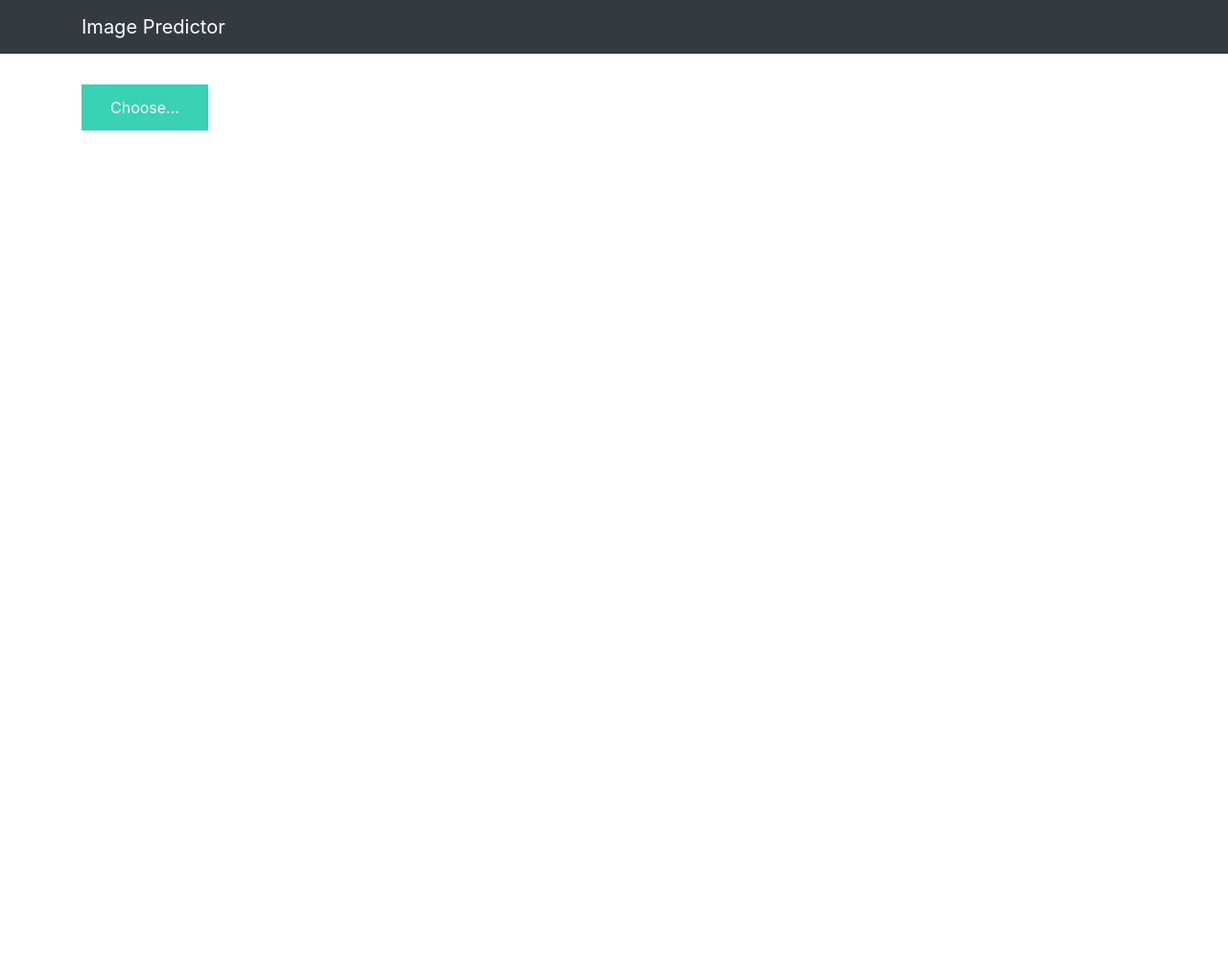
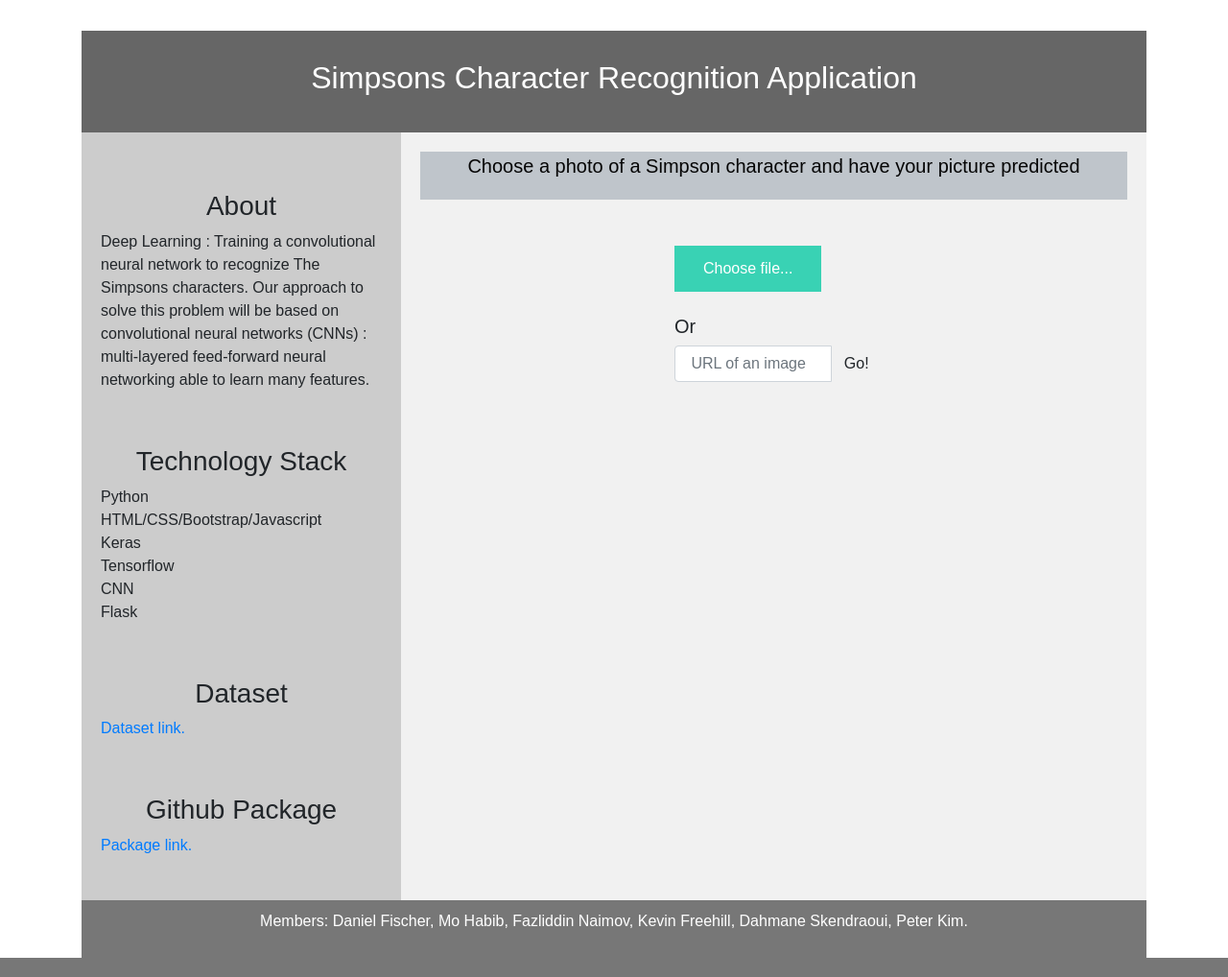
Before and after one commit to faznaimov/simpsons-classification, a Flask app: page / in a window 1280 px wide. Shown: the whole page at 96% size. Before the commit the page ends 136 px from the top, so only its background shows below. Run offline with Flask 2, Linux system fonts and the light colour scheme; some libraries are stand-ins or nearby versions.

Commit message:
frontend-update

```diff
--- a/static/css/main.css
+++ b/static/css/main.css
@@ -43,6 +43,73 @@ input[type="file"] {
     height: 50px;
     animation: spin 1s linear infinite;
 }
+* {
+    box-sizing: border-box;
+  }
+
+  body {
+    font-family: Arial, Helvetica, sans-serif;
+  }
+
+header {
+    background-color: #666;
+    padding: 30px;
+    text-align: center;
+    font-size: 30px;
+    color: white;
+  }
+nav {
+  float: left;
+  width: 30%;
+  /*   height: 300px; only for demonstration, should be removed */
+  min-height : 800px;
+  background: #ccc;
+  padding: 20px;
+}
+nav ul {
+    list-style-type: none;
+    padding: 0;
+  }
+
+  article {
+    float: left;
+    padding: 20px;
+    width: 70%;
+    background-color: #f1f1f1;
+    min-height : 800px;
+    margin: 0 auto;
+     /* height: 300px; only for demonstration, should be removed */
+  }
+
+  /* Clear floats after the columns */
+  section:after {
+    content: "";
+    display: table;
+    clear: both;
+  }
+/* Style the footer */
+footer {
+    background-color: #777;
+    padding: 10px;
+    text-align: center;
+    color: white;
+  }
+
+  h3 {
+    text-align: center;
+    padding-top: 40px;
+
+  }
+
+  .row{
+    margin: 0 auto;
+  }
+@media (max-width: 1000px) {
+    nav, article {
+      width: 100%;
+      height: auto;
+    }
+  }
 
 @keyframes spin {
     0% { transform: rotate(0deg); }
--- a/templates/base.html
+++ b/templates/base.html
@@ -13,11 +13,7 @@
 </head>
 
 <body>
-    <nav class="navbar navbar-dark bg-dark">
-        <div class="container">
-            <a class="navbar-brand" href="#">Image Predictor</a>
-        </div>
-    </nav>
+
     <div class="container">
         <div id="content" style="margin-top:2em">{% block content %}{% endblock %}</div>
     </div>
--- a/templates/index.html
+++ b/templates/index.html
@@ -1,13 +1,77 @@
 {% extends "base.html" %} {% block content %}
 
+<body>
+    <header>
+         <h2>Simpsons Character Recognition Application</h2>
+    </header>
+
+    <section>
+
+            <nav>
+
+                    <h3>About </h3>
+
+                    <p>
+                    Deep Learning : Training a convolutional neural network to recognize
+                    The Simpsons characters. Our approach to solve this problem will be
+                    based on convolutional neural networks (CNNs) :
+                    multi-layered feed-forward neural networking able to learn many
+                    features.
+                   </p>
+
+              <h3>Technology Stack </h3>
+
+              <ul>
+                    <li><a > Python </a></li>
+                    <li><a > HTML/CSS/Bootstrap/Javascript </a></li>
+                    <li><a > Keras </a></li>
+                    <li><a > Tensorflow </a></li>
+                    <li><a > CNN </a></li>
+                    <li><a > Flask </a></li>
+             </ul>
+
+             <h3>Dataset </h3>
+             <ul>
+
+               <li><a href=https://www.kaggle.com/alexattia/the-simpsons-characters-dataset >Dataset link.</a></li>
+             </ul>
+
+             <h3>Github Package </h3>
+             <ul>
+
+               <li><a href=https://github.com/faznaimov/ml-project?fbclid=IwAR2KZMiAJcdn6ZzVFoEIhrfKHi9d6N6SmRK522HylJ9DASgEOHDrK8Q8c3M >Package link.</a></li>
+             </ul>
+
+            </nav>
+
+            <article>
+                    <div class= "row" style="background-color:rgb(191, 197, 203);font-size:20px;color:rgb(5, 5, 5); padding-bottom: 20px;text-align: center;">
+                            <p style="margin: 0 auto;">
+
+                            Choose a photo of a Simpson character and have your picture predicted
+                        </p>
+
+                    </div>
                     <div class="row">
+                            <div id="main" style="width: 250px; height: 400px;background-position:center;background-repeat:no-repeat;">
+                                </div>
                             <div class="col-sm-4">
+                                    <h3>
+
+                                    </h3>
+
                                 <form id="upload-file" method="post" enctype="multipart/form-data">
                                     <label for="imageUpload" class="upload-label">
-                Choose...
+                                        Choose file...
                                     </label>
                                     <input type="file" name="file" id="imageUpload" accept=".png, .jpg, .jpeg">
                                 </form>
+
+                                <h5>Or </h5>
+                                <div class="input-group url-group">
+                                        <input  id="idTextField" name="file" class="form-control" placeholder=" URL of an image">
+                                        <div class="btn btn-default" type="button" id="idTextSubmitButton">Go!</div>
+                                    </div>
 
                                 <div class="image-section" style="display:none;">
                                     <div class="img-preview">
@@ -15,7 +79,7 @@
                                         </div>
                                     </div>
                                     <div>
-                <button type="button" class="btn btn-primary btn-lg " id="btn-predict">Predict!</button>
+                                        <button type="submit" class="btn btn-primary btn-lg " id="btn-predict">Predict!</button>
                                     </div>
                                 </div>
 
@@ -29,5 +93,14 @@
                                 </h5>
                             </div>
                         </div>
+             </article>
+          </section>
 
+ <footer>
+        <p> Members: Daniel Fischer, Mo Habib, Fazliddin Naimov, Kevin Freehill, Dahmane Skendraoui, Peter Kim.
+         </p>
+ </footer>
+
+
+</body>
 {% endblock %}
```
Lines whose indentation alone changed are shown as unchanged.
